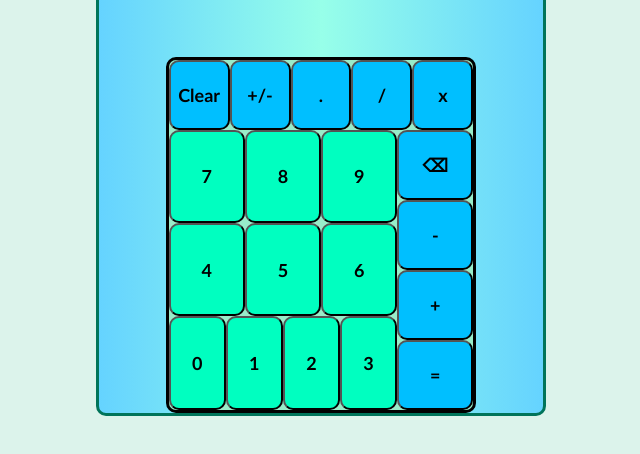
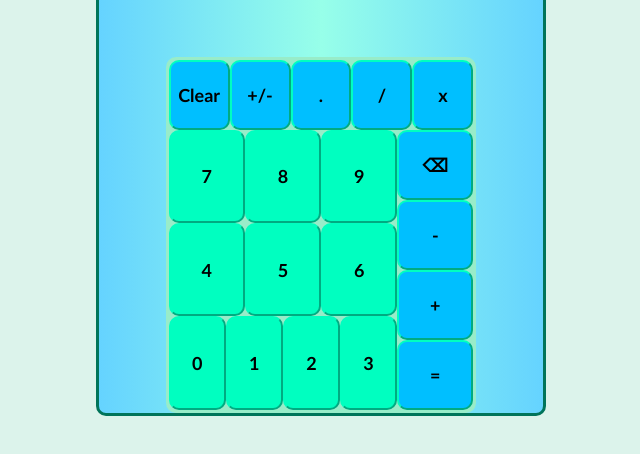
Before and after one commit to Xubuntuwu/Calculator, a plain HTML site: page index.html in a window 1280 px wide. Shown: the part 292-746 px from the top of the page, without its empty margins (319-959 px from the left). Drawn offline with Linux system fonts and the light colour scheme.

Commit message:
changed bordercolor of allbuttons back to the greenishblue it was and changed bordercolor of buttonype to that greenishblue as well

```diff
--- a/style.css
+++ b/style.css
@@ -59,7 +59,7 @@ body {
     display: flex;
     flex-direction: column;
     border-style: solid;
-    border-color: black;
+    border-color: #98ecc9;
     background-color: #98ecc9;
     border-radius: 10px;
 }
@@ -99,6 +99,7 @@ body {
     width: 70px;
     height: 70px;
     border-radius: 10px;
+    border-color: #00ffc0;
     font-family: 'Gill Sans', 'Gill Sans MT', Calibri, 'Trebuchet MS', sans-serif;
     font-size: large;
     font-weight: bold;
```
